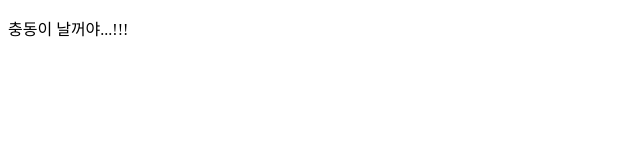
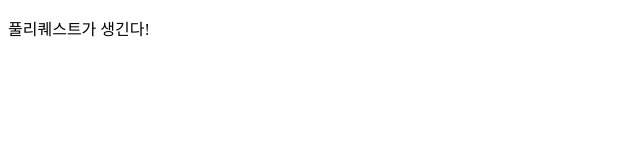
Before and after one commit to rmsguqsla/GitInitTest, a plain HTML site: page index.html in a window 1280 px wide. Shown: the full height of the page, 0-640 px from the left. Drawn offline with Linux system fonts and the light colour scheme.

Commit message:
변경사항있음

```diff
--- a/index.html
+++ b/index.html
@@ -7,6 +7,6 @@
     <title>이건 새로운 기능!!</title>
 </head>
 <body>
-    <p>충동이 날꺼야...!!!</p>
+    <p>풀리퀘스트가 생긴다!</p>
 </body>
 </html>
```
